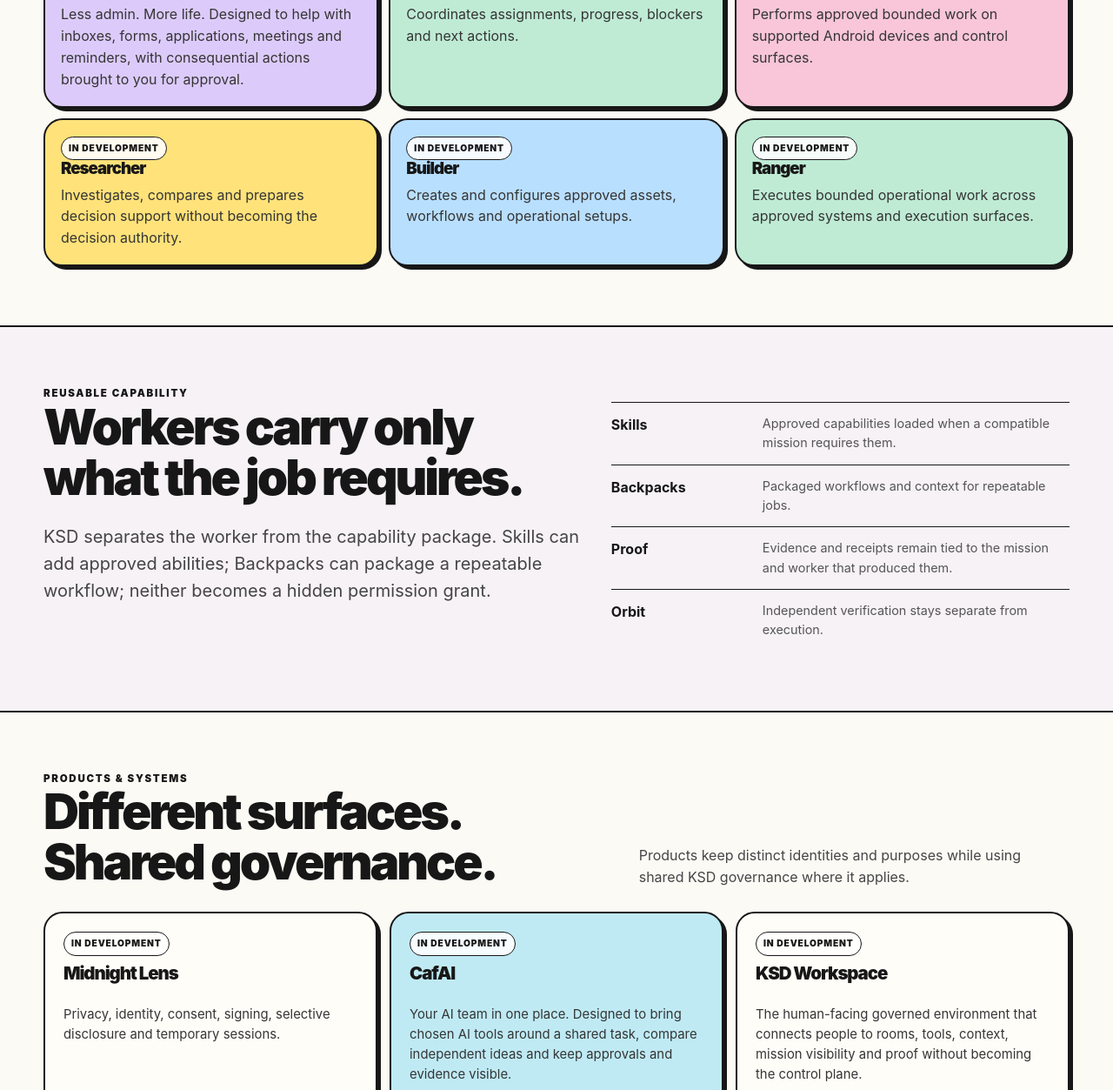
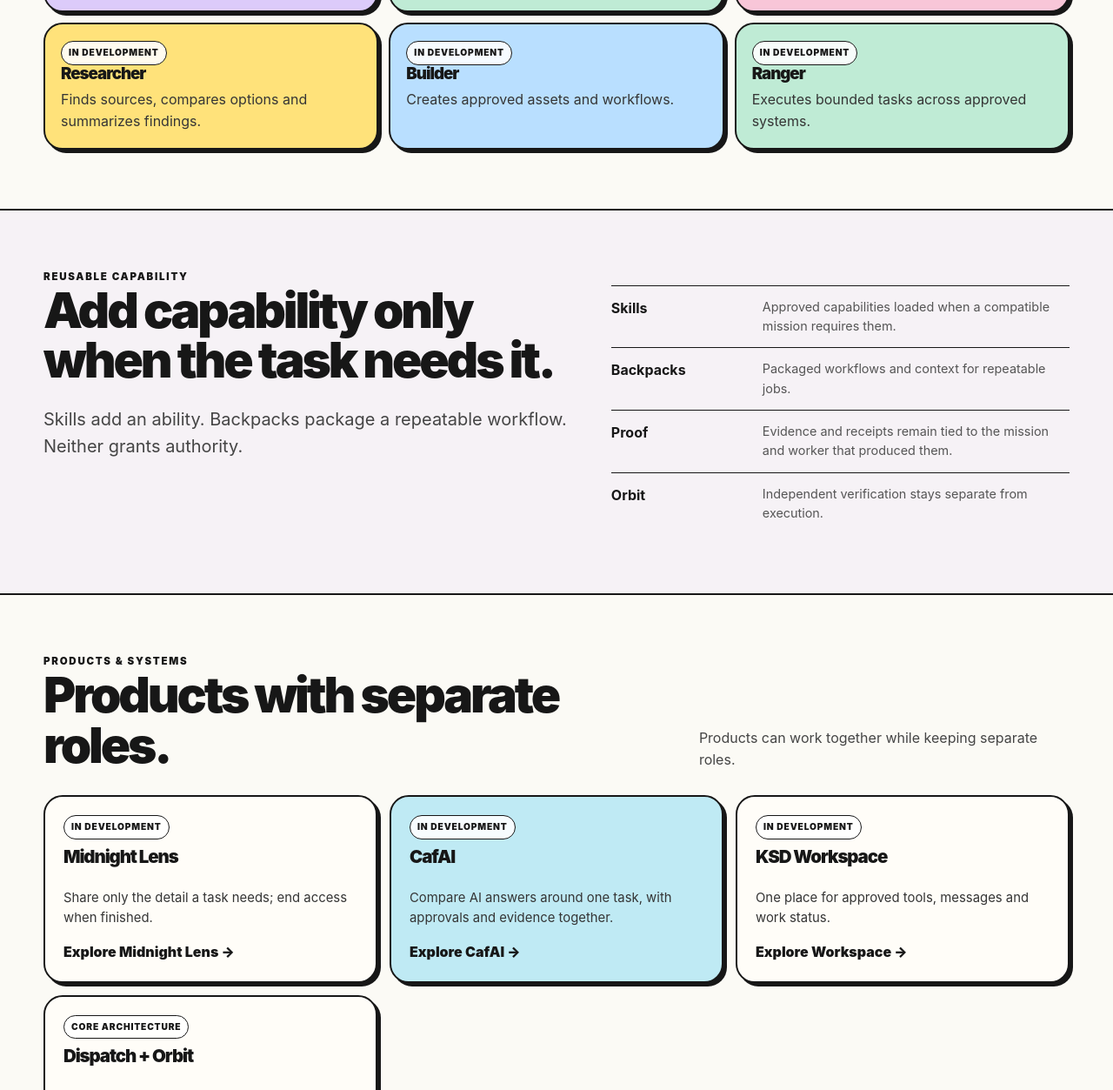
Before and after one commit to Knight-Shield-Wallet/whitepaper, a plain HTML site: page catalogue/index.html in a window 1280 px wide. Shown: the part 818-2071 px from the top of the page at 87% size. Drawn offline with Linux system fonts and the light colour scheme.

Commit message:
Apply NV²D Protocol to catalogue copy

```diff
--- a/catalogue/index.html
+++ b/catalogue/index.html
@@ -10,30 +10,30 @@
 <a class="skip-link" href="#main">Skip to content</a>
 <header class="site-header"><div class="wrap nav"><a class="brand" href="/"><strong>KSD</strong><span>LABS</span><small>Knight Shield Digital Inc.</small></a><button class="nav-toggle" aria-label="Open menu" aria-expanded="false">Menu</button><nav class="nav-links" aria-label="Primary"><a class="nav-primary" href="/catalogue/">Catalogue</a><a href="/products/">Products</a><a href="/journal/">Journal</a><a href="/labs/">KSD Labs</a><a href="/about/">About</a><a href="/partners/">Developers / Partners</a></nav></div></header>
 <main id="main">
-<section class="page-hero"><div class="wrap"><div class="kicker">KSD Catalogue</div><h1>Build the team you need.</h1><p>KSD is building bounded AI Workers, skills, Backpacks and proof-backed workflows for real work. Status labels are deliberately conservative: nothing is presented as generally available until its release gates pass.</p></div></section>
-<section class="section"><div class="wrap"><div class="section-head"><div><div class="kicker">AI Workers</div><h2>One role. One responsibility.</h2></div><p>Workers are designed around explicit duties and authority. They can be combined into a digital office without becoming one giant assistant with invisible permissions.</p></div>
+<section class="page-hero"><div class="wrap"><div class="kicker">KSD Catalogue</div><h1>Choose the tool for the job.</h1><p>KSD products cover admin, research, operations and privacy. Status labels show what is still in development.</p></div></section>
+<section class="section"><div class="wrap"><div class="section-head"><div><div class="kicker">AI Workers</div><h2>Tools for specific jobs.</h2></div><p>Each worker has a defined job and limited authority.</p></div>
 <div class="catalogue-grid">
-<div class="category habitat-card habitat-secretary"><span class="status building">In development</span><h3>Secretary</h3><p>Less admin. More life. Designed to help with inboxes, forms, applications, meetings and reminders, with consequential actions brought to you for approval.</p></div>
-<div class="category"><span class="status building">In development</span><h3>Manager</h3><p>Coordinates assignments, progress, blockers and next actions.</p></div>
-<div class="category"><span class="status building">In development</span><h3>Android Worker</h3><p>Performs approved bounded work on supported Android devices and control surfaces.</p></div>
-<div class="category"><span class="status building">In development</span><h3>Researcher</h3><p>Investigates, compares and prepares decision support without becoming the decision authority.</p></div>
-<div class="category"><span class="status building">In development</span><h3>Builder</h3><p>Creates and configures approved assets, workflows and operational setups.</p></div>
-<div class="category"><span class="status building">In development</span><h3>Ranger</h3><p>Executes bounded operational work across approved systems and execution surfaces.</p></div>
+<div class="category habitat-card habitat-secretary"><span class="status building">In development</span><h3>Secretary</h3><p>Keeps email, applications, meetings and reminders moving; asks before important actions.</p></div>
+<div class="category"><span class="status building">In development</span><h3>Manager</h3><p>Tracks assignments, blockers and next steps.</p></div>
+<div class="category"><span class="status building">In development</span><h3>Android Worker</h3><p>Runs approved tasks on supported Android devices.</p></div>
+<div class="category"><span class="status building">In development</span><h3>Researcher</h3><p>Finds sources, compares options and summarizes findings.</p></div>
+<div class="category"><span class="status building">In development</span><h3>Builder</h3><p>Creates approved assets and workflows.</p></div>
+<div class="category"><span class="status building">In development</span><h3>Ranger</h3><p>Executes bounded tasks across approved systems.</p></div>
 </div></div></section>
-<section class="section alt"><div class="wrap split"><div><div class="kicker">Reusable capability</div><h2>Workers carry only what the job requires.</h2><p class="lead">KSD separates the worker from the capability package. Skills can add approved abilities; Backpacks can package a repeatable workflow; neither becomes a hidden permission grant.</p></div><div class="mini-list"><div><strong>Skills</strong><span>Approved capabilities loaded when a compatible mission requires them.</span></div><div><strong>Backpacks</strong><span>Packaged workflows and context for repeatable jobs.</span></div><div><strong>Proof</strong><span>Evidence and receipts remain tied to the mission and worker that produced them.</span></div><div><strong>Orbit</strong><span>Independent verification stays separate from execution.</span></div></div></div></section>
-<section class="section"><div class="wrap"><div class="section-head"><div><div class="kicker">Products & systems</div><h2>Different surfaces. Shared governance.</h2></div><p>Products keep distinct identities and purposes while using shared KSD governance where it applies.</p></div><div class="grid">
-<article class="card"><span class="status building">In development</span><h3>Midnight Lens</h3><p>Privacy, identity, consent, signing, selective disclosure and temporary sessions.</p><a class="card-link" href="/midnight-lens/">Explore Midnight Lens →</a></article>
-<article class="card habitat-card habitat-cafai"><span class="status building">In development</span><h3>CafAI</h3><p>Your AI team in one place. Designed to bring chosen AI tools around a shared task, compare independent ideas and keep approvals and evidence visible.</p><a class="card-link" href="/dust-bowl-cafe/">Explore CafAI →</a></article>
-<article class="card"><span class="status building">In development</span><h3>KSD Workspace</h3><p>The human-facing governed environment that connects people to rooms, tools, context, mission visibility and proof without becoming the control plane.</p><a class="card-link" href="/workspace/">Explore Workspace →</a></article>
-<article class="card"><span class="status architecture">Core architecture</span><h3>Dispatch + Orbit</h3><p>Governed execution paired with independent verification and proof discipline.</p><a class="card-link" href="/dispatch/">How it works →</a></article>
-</div><p class="notice section-actions">Catalogue status is explicit. A concept, source-complete build, preview or internal tool is not treated as a sellable product until its applicable proof and release gates pass.</p></div></section>
+<section class="section alt"><div class="wrap split"><div><div class="kicker">Reusable capability</div><h2>Add capability only when the task needs it.</h2><p class="lead">Skills add an ability. Backpacks package a repeatable workflow. Neither grants authority.</p></div><div class="mini-list"><div><strong>Skills</strong><span>Approved capabilities loaded when a compatible mission requires them.</span></div><div><strong>Backpacks</strong><span>Packaged workflows and context for repeatable jobs.</span></div><div><strong>Proof</strong><span>Evidence and receipts remain tied to the mission and worker that produced them.</span></div><div><strong>Orbit</strong><span>Independent verification stays separate from execution.</span></div></div></div></section>
+<section class="section"><div class="wrap"><div class="section-head"><div><div class="kicker">Products & systems</div><h2>Products with separate roles.</h2></div><p>Products can work together while keeping separate roles.</p></div><div class="grid">
+<article class="card"><span class="status building">In development</span><h3>Midnight Lens</h3><p>Share only the detail a task needs; end access when finished.</p><a class="card-link" href="/midnight-lens/">Explore Midnight Lens →</a></article>
+<article class="card habitat-card habitat-cafai"><span class="status building">In development</span><h3>CafAI</h3><p>Compare AI answers around one task, with approvals and evidence together.</p><a class="card-link" href="/dust-bowl-cafe/">Explore CafAI →</a></article>
+<article class="card"><span class="status building">In development</span><h3>KSD Workspace</h3><p>One place for approved tools, messages and work status.</p><a class="card-link" href="/workspace/">Explore Workspace →</a></article>
+<article class="card"><span class="status architecture">Core architecture</span><h3>Dispatch + Orbit</h3><p>Dispatch routes approved work; Orbit checks the evidence.</p><a class="card-link" href="/dispatch/">How it works →</a></article>
+</div><p class="notice section-actions">In-development status is explicit. Source code, demos and test passes do not establish availability or runtime.</p></div></section>
 
 <section class="section signup-section" id="updates">
   <div class="wrap signup-shell">
     <div>
       <div class="kicker">Catalogue interest</div>
       <h2>Follow the part of KSD you care about.</h2>
-      <p>Choose an area and we will keep that interest attached to one KSD customer record instead of creating duplicate mailing lists.</p>
+      <p>Choose which KSD products you want updates about.</p>
     </div>
     <form class="signup-form" data-ksd-signup aria-disabled="true"  data-source-surface="catalogue">
       <label class="signup-label">Email address
```
